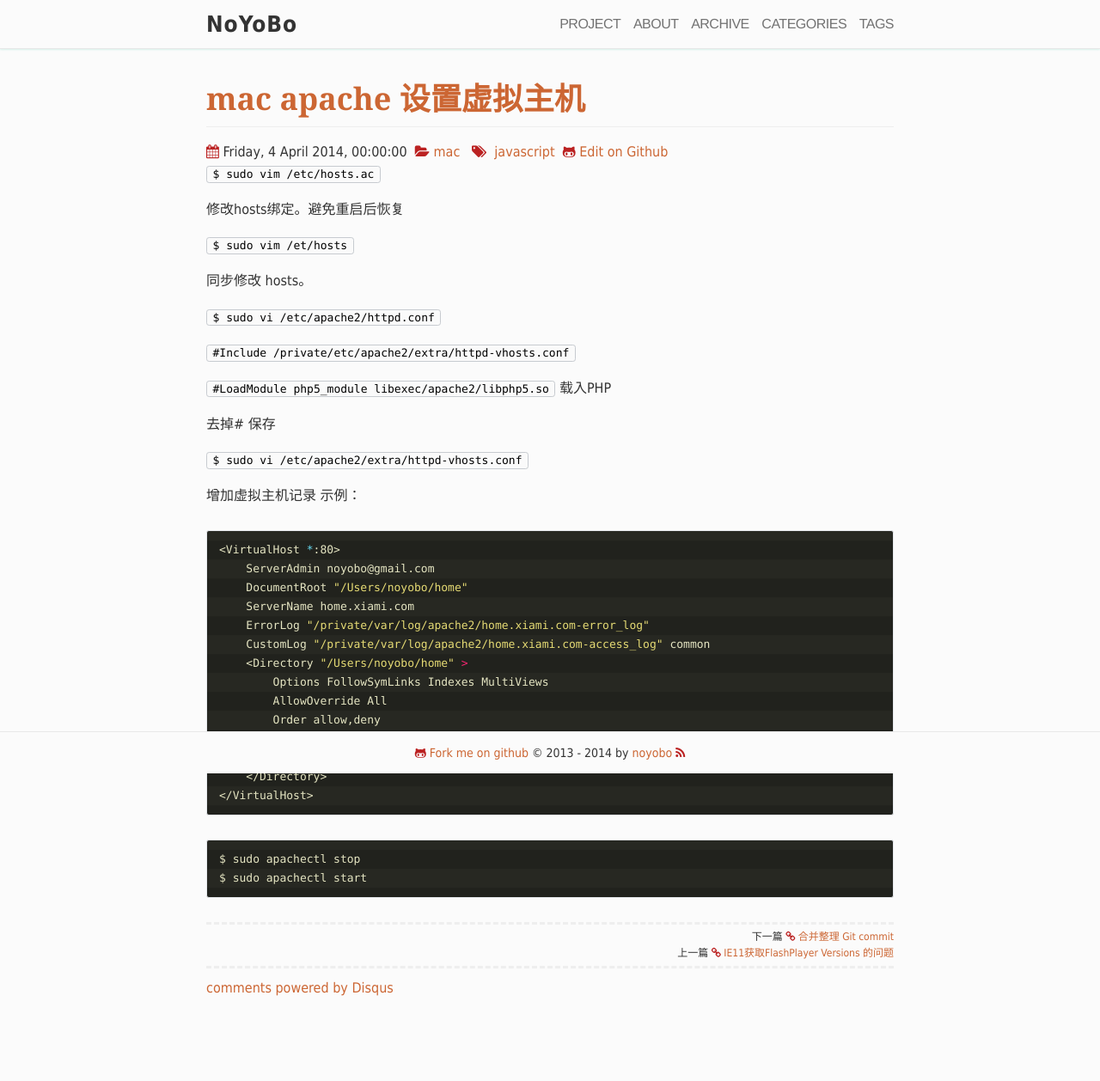
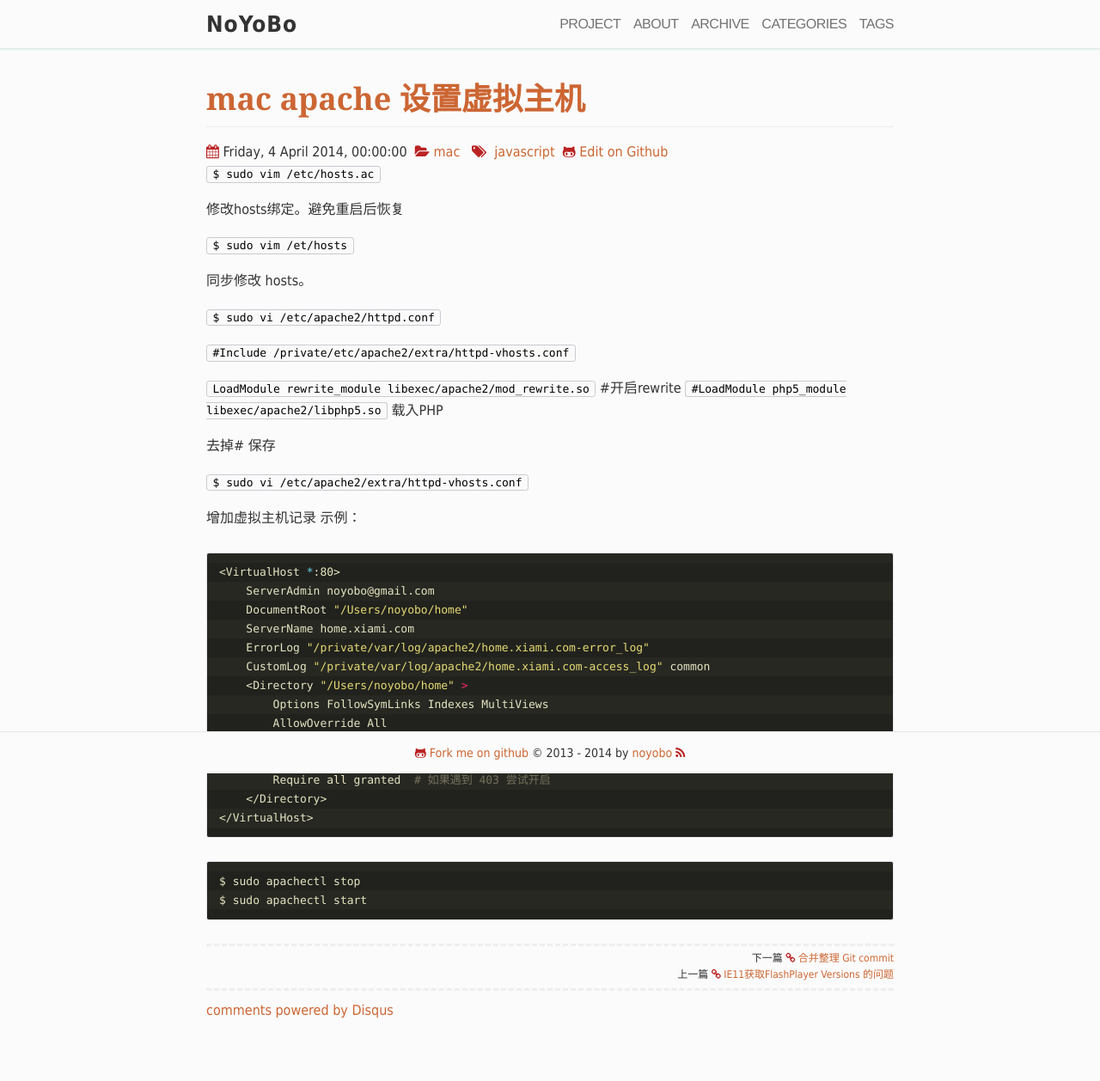
Before and after one commit to noyobo/noyobo.github.com, a Jekyll site: the page built from _posts/2014-04-04-mac-apache-hosts.md, in a window 1280 px wide. Shown: the whole page at 86% size. Built offline with Jekyll 4.4.1, drawn with Linux system fonts in a browser that asks for light colours; nearby versions of some CDN libraries; Markdown is read by kramdown in place of the engine named in the settings; comment, search, counter and statistics services are not loaded; before the commit the page ends 1233 px from its top, so only the background shows below that.

Commit message:
Update 2014-04-04-mac-apache-hosts.md

```diff
--- a/_posts/2014-04-04-mac-apache-hosts.md
+++ b/_posts/2014-04-04-mac-apache-hosts.md
@@ -20,7 +20,9 @@ category: mac
 
 `#Include /private/etc/apache2/extra/httpd-vhosts.conf`
 
+`LoadModule rewrite_module libexec/apache2/mod_rewrite.so` #开启rewrite
 `#LoadModule php5_module libexec/apache2/libphp5.so` 载入PHP
+
 
 去掉# 保存
 
```
